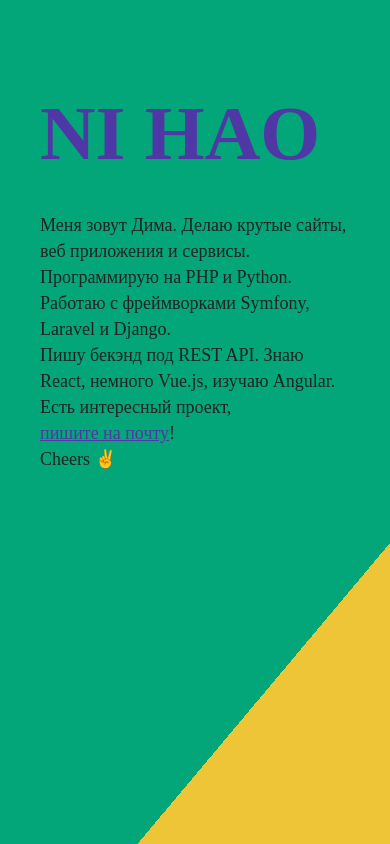
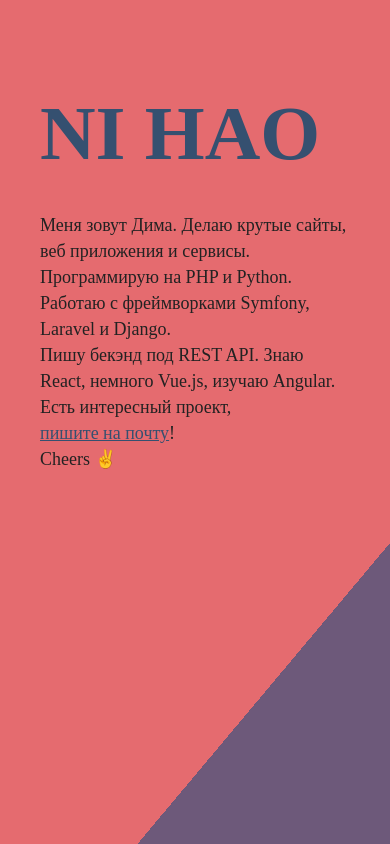
Before and after one commit to gdkv/epictest, a website: page public/index.html in a window 390 px wide. Drawn offline with Linux system fonts and the light colour scheme; a web font is replaced by a local one.

Commit message:
change color scheme

```diff
--- a/src/scss/app.scss
+++ b/src/scss/app.scss
@@ -16,12 +16,12 @@ body {
     font-family: 'Gilroy';
     font-weight: 300;
     background-color: #03A678;
-    background-image: -webkit-linear-gradient(130deg, #03A678 57%, #EDC537 50%);
-    background-image: linear-gradient(130deg, #03A678 57%, #EDC537 50%);
+    background-image: -webkit-linear-gradient(130deg, #E56B6F 57%,#6D597A 50%);
+    background-image: linear-gradient(130deg,#E56B6F 57%,#6D597A 50%);
 
     @media (max-width: 440px) {
-        background-image: -webkit-linear-gradient(130deg, #03A678 77%, #EDC537 50%);
-        background-image: linear-gradient(130deg, #03A678 77%, #EDC537 50%);
+        background-image: -webkit-linear-gradient(130deg, #E56B6F 77%,#6D597A 50%);
+        background-image: linear-gradient(130deg,#E56B6F 77%,#6D597A 50%);
     }
 }
 .wrapper {
@@ -35,7 +35,7 @@ body {
 }
 
 h1, h2, h3, h4, a {
-    color: #4F37A6;
+    color: #355070;
 }
 
 h1 {
```
Also changed, not shown: public/assets/css/app.min.css.
